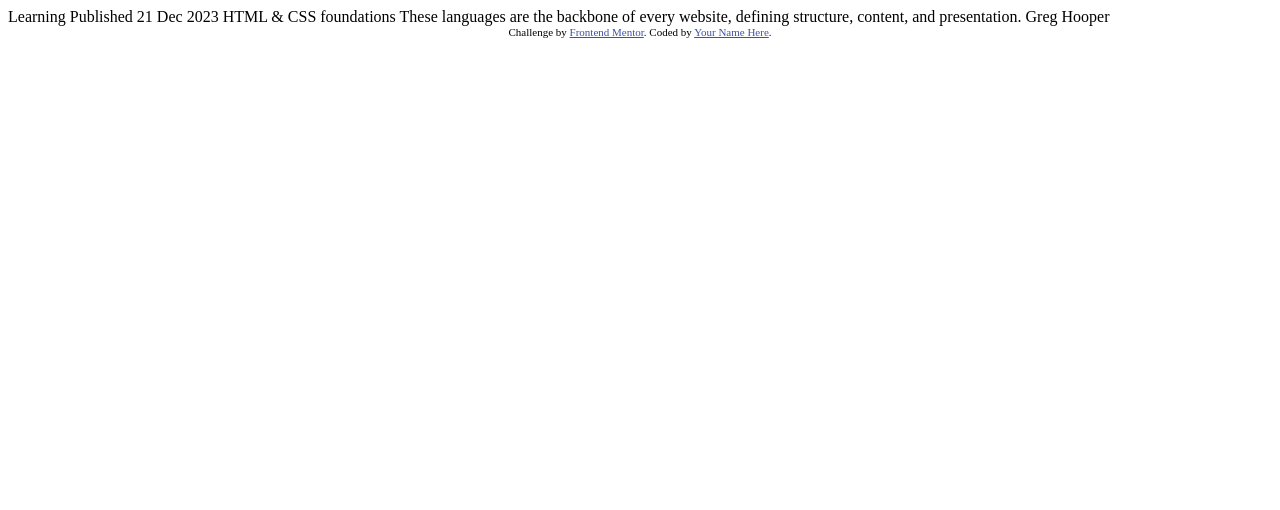
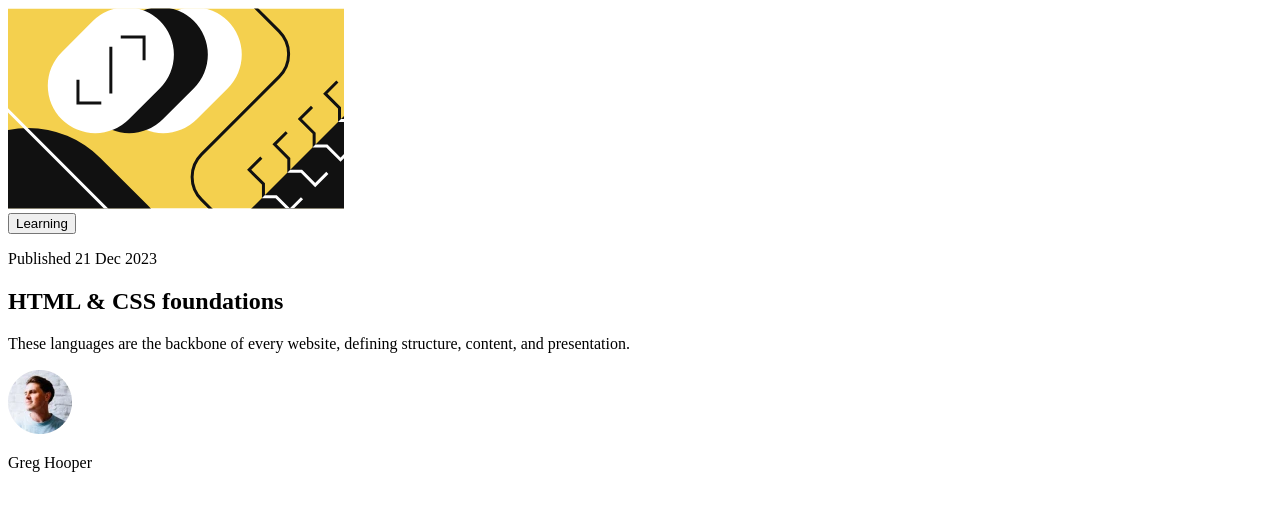
Before and after one commit to sannasinne/blog-preview-card, a plain HTML site: page index.html in a window 1280 px wide. Drawn offline with Linux system fonts and the light colour scheme.

Commit message:
Html added

```diff
--- /dev/null
+++ b/css/style.css
@@ -0,0 +1,56 @@
+:root {
+
+}
+
+/*
+  1. Use a more-intuitive box-sizing model.
+*/
+*, *::before, *::after {
+  box-sizing: border-box;
+}
+
+/*
+  2. Remove default margin
+*/
+* {
+  margin: 0;
+}
+
+/*
+  3. Allow percentage-based heights in the application
+*/
+html, body {
+  height: 100%;
+}
+
+/*
+  Typographic tweaks!
+  4. Add accessible line-height
+  5. Improve text rendering
+*/
+body {
+  line-height: 1.5;
+  -webkit-font-smoothing: antialiased;
+}
+
+/*
+  6. Improve media defaults
+*/
+img, picture, video, canvas, svg {
+  display: block;
+  max-width: 100%;
+}
+
+/*
+  7. Remove built-in form typography styles
+*/
+input, button, textarea, select {
+  font: inherit;
+}
+
+/*
+  8. Avoid text overflows
+*/
+p, h1, h2, h3, h4, h5, h6 {
+  overflow-wrap: break-word;
+}
--- a/index.html
+++ b/index.html
@@ -7,28 +7,24 @@
   <link rel="icon" type="image/png" sizes="32x32" href="./assets/images/favicon-32x32.png">
 
   <title>Frontend Mentor | Blog preview card</title>
-
-  <!-- Feel free to remove these styles or customise in your own stylesheet 👍 -->
-  <style>
-    .attribution { font-size: 11px; text-align: center; }
-    .attribution a { color: hsl(228, 45%, 44%); }
-  </style>
 </head>
 <body>
-
-  Learning
-
-  Published 21 Dec 2023
-
-  HTML & CSS foundations
-
-  These languages are the backbone of every website, defining structure, content, and presentation.
-
-  Greg Hooper
-
-  <div class="attribution">
-    Challenge by <a href="https://www.frontendmentor.io?ref=challenge" target="_blank">Frontend Mentor</a>.
-    Coded by <a href="#">Your Name Here</a>.
-  </div>
+  <main>
+    <article class="blog">
+      <div class="blog__img">
+        <img src="./assets/images/illustration-article.svg" alt="Illustration">
+      </div>
+      <div class="blog__content">
+        <button class="button">Learning</button>
+        <p class="date">Published 21 Dec 2023</p>
+        <h1>HTML & CSS foundations</h1>
+        <p>These languages are the backbone of every website, defining structure, content, and presentation.</p>
+        <div class="blog__author">
+          <img src="./assets/images/image-avatar.webp" alt="Greg Hopper">
+          <p class="name">Greg Hooper</p>
+        </div>
+      </div>
+    </article>
+  </main>
 </body>
 </html>
```
